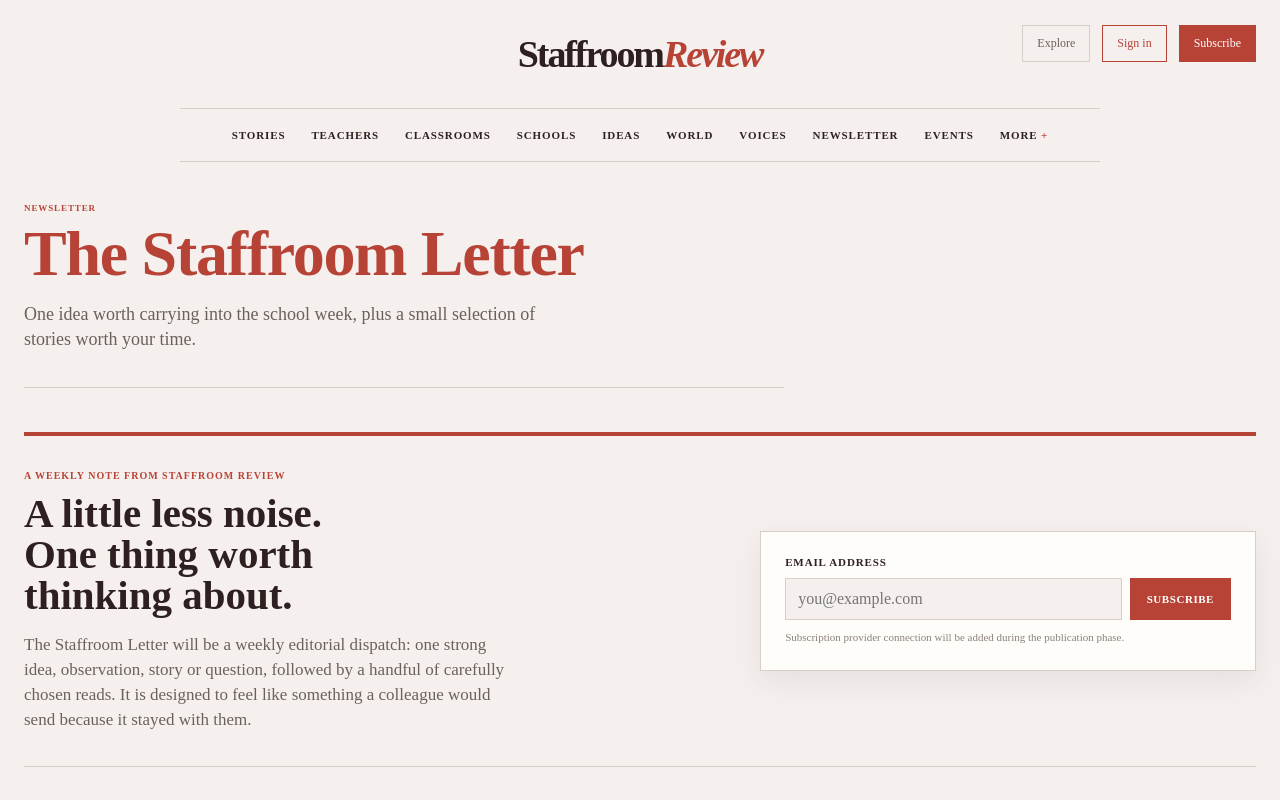
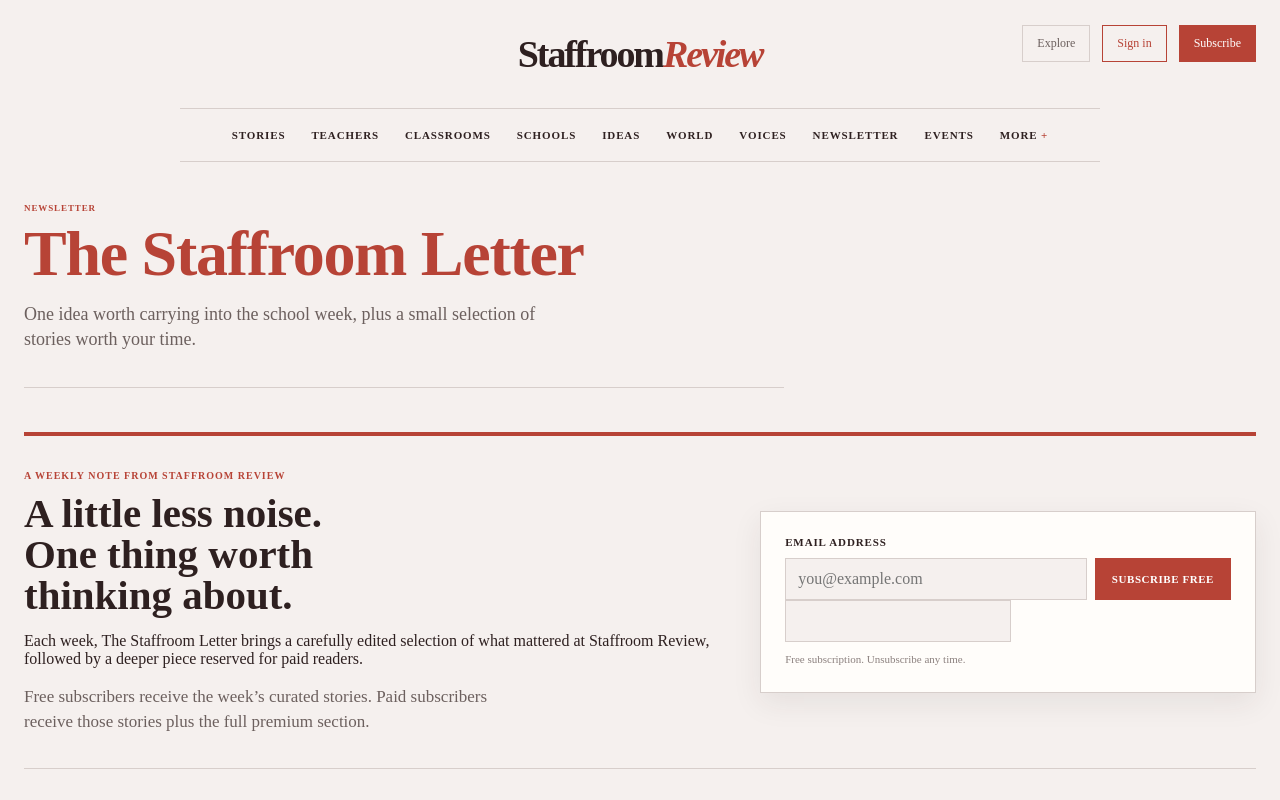
Before and after one commit to staffroom-review/staffroom-website, a Next.js app: page /newsletter in a window 1280 px wide. Shown: the top 800 px of the page. Built offline with nearby package versions, Linux system fonts and the light colour scheme.

Commit message:
Connect newsletter page to subscription endpoint

```diff
--- a/app/newsletter/page.js
+++ b/app/newsletter/page.js
@@ -5,14 +5,29 @@ import Footer from "../../components/Footer";
 import Header from "../../components/Header";
 import { editorialPlaceholders } from "../../data/editorial";
 
+export const dynamic = "force-dynamic";
+
 export const metadata = {
   title: "Newsletter — Staffroom Review",
-  description: "The Staffroom Letter: one idea worth carrying into the school week, plus a small selection of stories worth your time.",
+  description:
+    "The Staffroom Letter: one idea worth carrying into the school week, plus a small selection of stories worth your time.",
   alternates: { canonical: "/newsletter" },
 };
 
-export default function NewsletterPage() {
+export default async function NewsletterPage({ searchParams }) {
   const newsletter = editorialPlaceholders.newsletters;
+  const params = await searchParams;
+  const status = params?.status || null;
+
+  const messages = {
+    subscribed:
+      "You are on the free list. The next Staffroom Letter will arrive by email.",
+    already: "That email is already on the list.",
+    invalid: "Please enter a valid email address.",
+    unconfigured:
+      "The subscription service is being connected. Please try again later.",
+    error: "We could not complete the subscription. Please try again.",
+  };
 
   return (
     <div className="site">
@@ -27,29 +42,64 @@ export default function NewsletterPage() {
 
           <section className="newsletter-landing">
             <div className="newsletter-landing__copy">
-              <p className="newsletter-landing__label">A weekly note from Staffroom Review</p>
+              <p className="newsletter-landing__label">
+                A weekly note from Staffroom Review
+              </p>
               <h2>A little less noise. One thing worth thinking about.</h2>
               <p>
-                The Staffroom Letter will be a weekly editorial dispatch: one strong idea, observation,
-                story or question, followed by a handful of carefully chosen reads. It is designed to feel
-                like something a colleague would send because it stayed with them.
+                Each week, The Staffroom Letter brings a carefully edited
+                selection of what mattered at Staffroom Review, followed by a
+                deeper piece reserved for paid readers.
+              </p>
+              <p>
+                Free subscribers receive the week’s curated stories. Paid
+                subscribers receive those stories plus the full premium
+                section.
               </p>
             </div>
-            <form className="newsletter-landing__form" action="/newsletter" method="get">
+
+            <form
+              className="newsletter-landing__form"
+              action="/api/newsletter/subscribe"
+              method="post"
+            >
               <label htmlFor="newsletter-email">Email address</label>
               <div>
-                <input id="newsletter-email" name="email" type="email" placeholder="you@example.com" />
-                <button type="submit">Subscribe</button>
+                <input
+                  id="newsletter-email"
+                  name="email"
+                  type="email"
+                  placeholder="you@example.com"
+                  autoComplete="email"
+                  required
+                />
+                <button type="submit">Subscribe free</button>
               </div>
-              <small>Subscription provider connection will be added during the publication phase.</small>
+              <input
+                className="newsletter-landing__honeypot"
+                name="company"
+                type="text"
+                tabIndex="-1"
+                autoComplete="off"
+                aria-hidden="true"
+              />
+              <small>Free subscription. Unsubscribe any time.</small>
+              {status ? (
+                <p className="newsletter-landing__status" role="status">
+                  {messages[status] || messages.error}
+                </p>
+              ) : null}
             </form>
           </section>
 
-          <section className="reference-section content-page__section" aria-labelledby="newsletter-editions-title">
+          <section
+            className="reference-section content-page__section"
+            aria-labelledby="newsletter-editions-title"
+          >
             <SectionHeader
               id="newsletter-editions-title"
               title="Recent editions"
-              description="Placeholder editions are written as real editorial propositions so they can later be expanded, edited and published."
+              description="Past and future editions are curated from the story registry and prepared as complete email editions before approval."
             />
             <div className="content-page__lead">
               <Feature
@@ -57,7 +107,7 @@ export default function NewsletterPage() {
                 eyebrow={newsletter.editions[0].format}
                 title={newsletter.editions[0].title}
                 dek={newsletter.editions[0].dek}
-                href={`#${newsletter.editions[0].slug}`}
+                href={"#" + newsletter.editions[0].slug}
                 centered
                 elevated
               />
@@ -70,7 +120,7 @@ export default function NewsletterPage() {
                   title={edition.title}
                   dek={edition.dek}
                   art={edition.art}
-                  href={`#${edition.slug}`}
+                  href={"#" + edition.slug}
                   variant="image-lead"
                 />
               ))}
```
